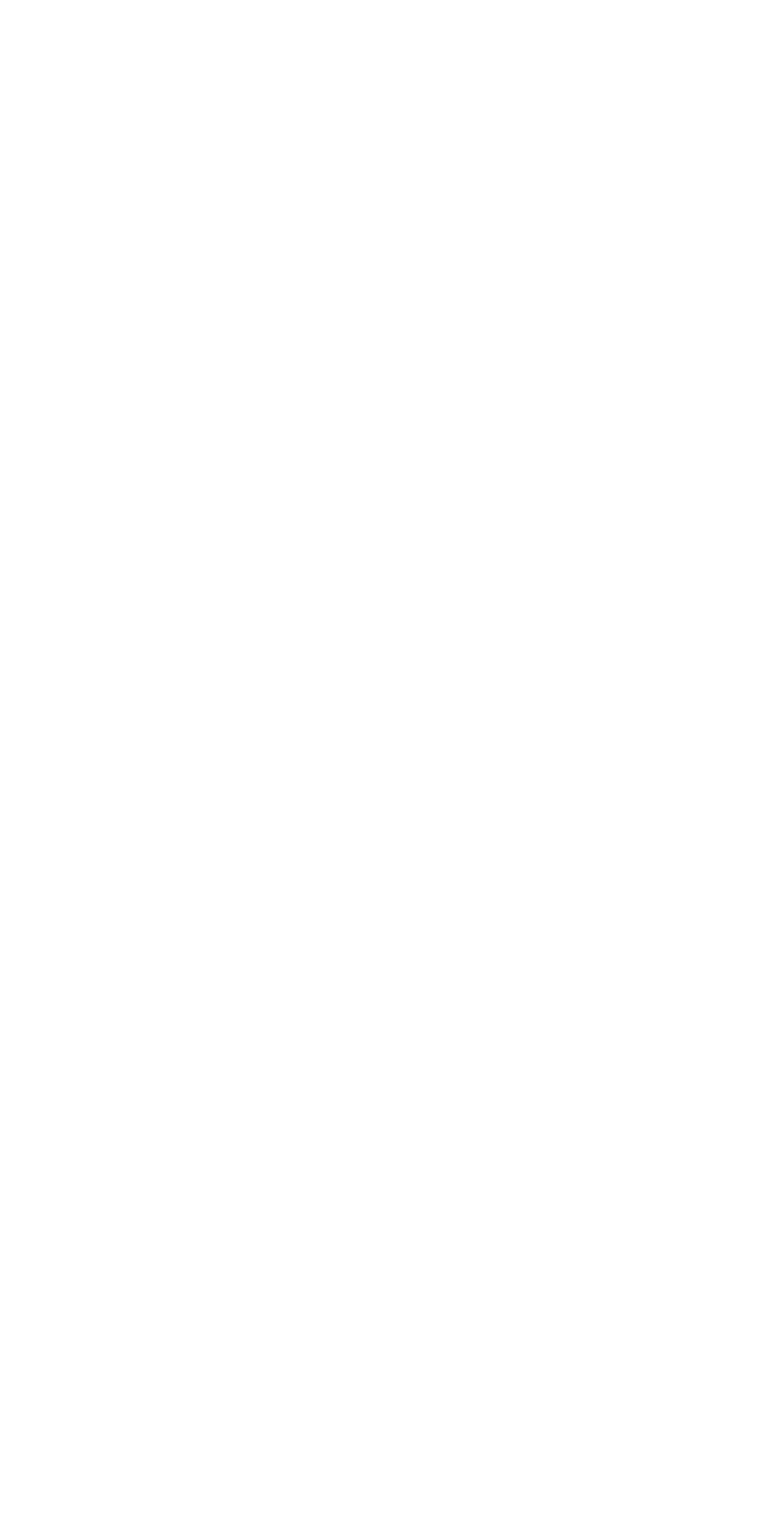
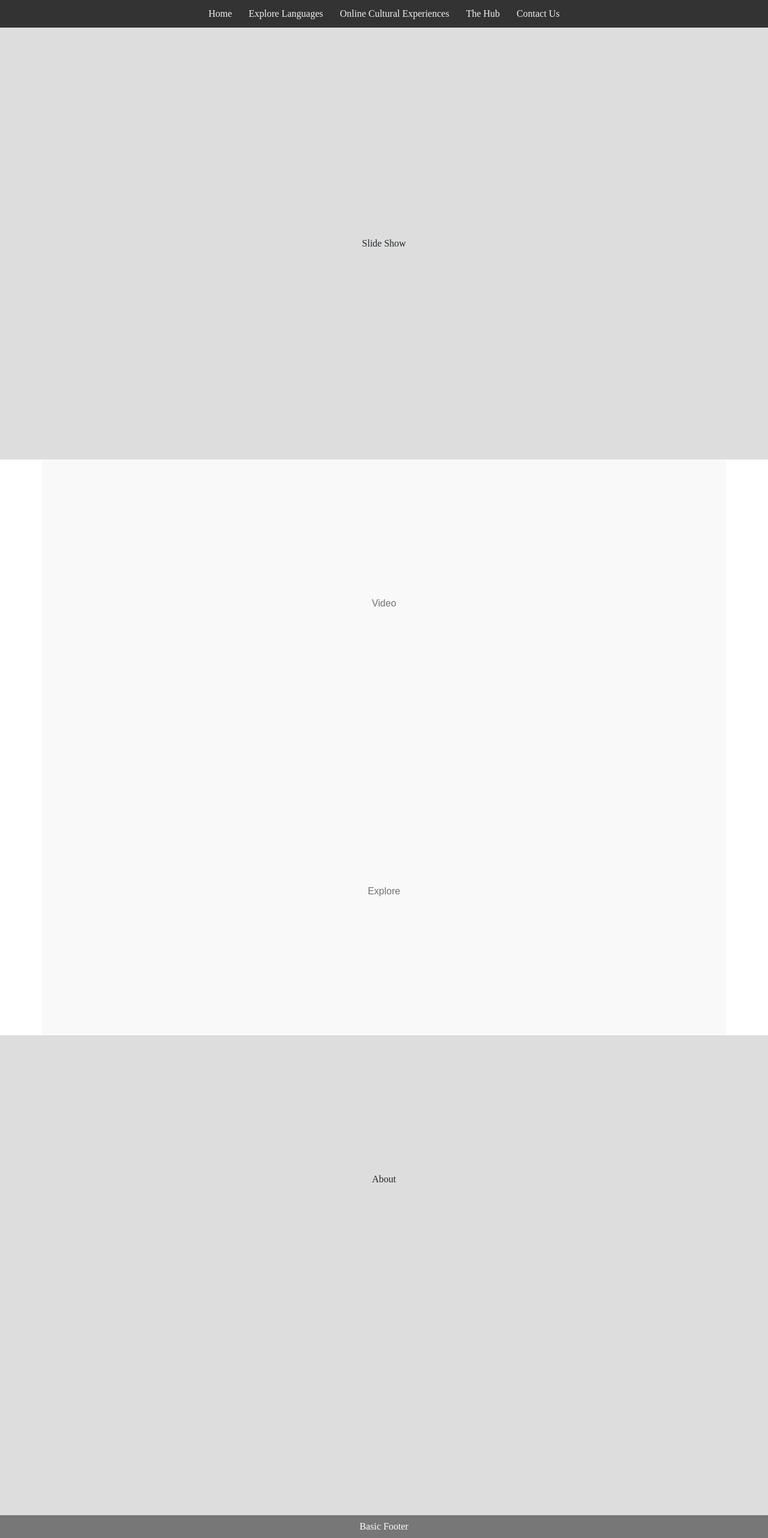
Before and after one commit to SurajGutti/Linguiyo, a React (Create React App) app in the folder frontend/: page / in a window 1280 px wide. Shown: the whole page at 60% size. Before the commit the page ends 800 px from the top, so only its background shows below. Built offline with nearby package versions, Linux system fonts and the light colour scheme.

Commit message:
added basic navbar/footer and display grid

```diff
--- a/frontend/src/App.js
+++ b/frontend/src/App.js
@@ -2,20 +2,20 @@ import React from 'react';
 import 'bootstrap/dist/css/bootstrap.min.css';
 import HelpPage from './components/help_page/help_page';
 import UserShow from './components/users/user_show';
+import HomePage from './components/home_page/home_page';
+import Navbar from './components/navbar/navbar';
+import Footer from './components/footer/footer';
 import { BrowserRouter, Route } from 'react-router-dom';
 
 function App() {
   return (
     <BrowserRouter>
-      {/* <div className="App"> */}
-
-
+      <Navbar />
+      <Route exact path="/" component={HomePage} />
       <Route exact path="/help" component={HelpPage} />
       {/* use a wildcard below - /users/:id */}
       <Route exact path="/users/priya" component={UserShow} />
-
-
-      {/* </div> */}
+      <Footer />
     </BrowserRouter>
   );
 }
--- /dev/null
+++ b/frontend/src/components/footer/footer.jsx
@@ -0,0 +1,20 @@
+import React from 'react';
+import { Link } from 'react-router-dom';
+import 'bootstrap/dist/css/bootstrap.min.css';
+import './footer_style.css'
+
+class Footer extends React.Component {
+    constructor(props) {
+        super(props);
+    }
+
+    render() {
+        return (
+            <footer>
+                <p>Basic Footer</p>
+            </footer>
+        )
+    }
+}
+
+export default Footer;
--- /dev/null
+++ b/frontend/src/components/footer/footer_style.css
@@ -0,0 +1,6 @@
+footer {
+    background-color: #777;
+    padding: 10px;
+    text-align: center;
+    color: white;
+}
--- a/frontend/src/components/help_page/help_page.jsx
+++ b/frontend/src/components/help_page/help_page.jsx
@@ -7,11 +7,16 @@ import moneyicon from '../../images/moneyicon.PNG'
 import phoneicon from '../../images/phoneicon.PNG'
 import 'bootstrap/dist/css/bootstrap.min.css';
 import { Link } from 'react-router-dom';
+import './help_page_style.css';
 
+class help_page extends React.Component {
+    constructor(props) {
+        super(props);
+    }
 
-const help_page = props => {
+    render() {
         return (
-        <div className="container">
+            <div className="container" >
                 <h2 className="pb-3 pt-3">Select a topic to search for help</h2>
                 <div id="help-grid" className="row">
                     <a href="#" className="col-md">
@@ -63,5 +68,6 @@ const help_page = props => {
             </div>
         )
     }
+}
 
 export default help_page;
--- a/frontend/src/components/home_page/home_page.jsx
+++ b/frontend/src/components/home_page/home_page.jsx
@@ -0,0 +1,33 @@
+import React from 'react';
+import { Link } from 'react-router-dom';
+import 'bootstrap/dist/css/bootstrap.min.css';
+import './home_page_style.css'
+
+class HomePage extends React.Component {
+    constructor(props) {
+        super(props);
+    }
+
+    render() {
+        return (
+            <div className="wrapper">
+                <div className="slides">
+                    <h2>Slide Show</h2>
+                </div>
+                <div className="container">
+                    <div className="video">
+                        <h2>Video</h2>
+                    </div>
+                    <div className="explore">
+                        <h2>Explore</h2>
+                    </div>
+                </div>
+                <div className="about">
+                    <h2>About</h2>
+                </div>
+            </div>
+        )
+    }
+}
+
+export default HomePage;
--- a/frontend/src/components/home_page/home_page_style.css
+++ b/frontend/src/components/home_page/home_page_style.css
@@ -18,27 +18,39 @@ time, mark, audio, video {
 	font: inherit;
 	vertical-align: baseline;
 }
-/* HTML5 display-role reset for older browsers */
-article, aside, details, figcaption, figure,
-footer, header, hgroup, menu, nav, section {
-	display: block;
+
+.wrapper{
+	display:grid;
 }
-body {
-	line-height: 1;
-	background-color: rgb(243, 240, 235);
+
+.slides{
+	height: 45em;
+	text-align: center;
+	line-height: 45;
 }
-ol, ul {
-	list-style: none;
+
+.video{
+	height: 30em;
+	text-align: center;
+	line-height: 30;
 }
-blockquote, q {
-	quotes: none;
+
+.explore{
+	height: 30em;
+	text-align: center;
+	line-height: 30;
 }
-blockquote:before, blockquote:after,
-q:before, q:after {
-	content: '';
-	content: none;
+
+.about{
+	height: 50em;
+	text-align: center;
+	line-height: 30;
 }
-table {
-	border-collapse: collapse;
-	border-spacing: 0;
+
+.wrapper > div{
+	background: rgb(250, 249, 249);
 }
+
+.wrapper > div:nth-child(odd){
+	background: #ddd;
+}
--- /dev/null
+++ b/frontend/src/components/navbar/navbar.jsx
@@ -0,0 +1,43 @@
+import React from 'react';
+import 'bootstrap/dist/css/bootstrap.min.css';
+import './navbar_style.css';
+import { Link } from 'react-router-dom';
+
+class Navbar extends React.Component {
+    listener = null;
+    state = {
+        nav: false
+    }
+    componentDidMount() {
+        window.addEventListener("scroll", this.handleScroll);
+    }
+    componentWillUnmount() {
+        window.removeEventListener('scroll');
+    }
+    handleScroll = () => {
+        if (window.pageYOffset > 140) {
+            if (!this.state.nav) {
+                this.setState({ nav: true });
+            }
+        } else {
+            if (this.state.nav) {
+                this.setState({ nav: false });
+            }
+        }
+
+    }
+
+    render() {
+        return (
+            <div id="navbar">
+                <Link to="/">Home</Link>
+                <Link to="/">Explore Languages</Link>
+                <Link to="/">Online Cultural Experiences</Link>
+                <Link to="/">The Hub</Link>
+                <Link to="/">Contact Us</Link>
+            </div>
+        );
+    }
+}
+
+export default Navbar;
--- /dev/null
+++ b/frontend/src/components/navbar/navbar_style.css
@@ -0,0 +1,27 @@
+#navbar {
+    overflow: hidden;
+    background-color: #333;
+    text-align: center;
+}
+
+#navbar a {
+    display: inline-block;
+    color: #f2f2f2;
+    text-align: center;
+    padding: 14px;
+    text-decoration: none;
+}
+
+.content {
+    padding: 16px;
+}
+
+.sticky {
+    position: fixed;
+    top: 0;
+    width: 100%;
+}
+
+.sticky + .content {
+    padding-top: 60px;
+}
--- a/frontend/src/index.css
+++ b/frontend/src/index.css
@@ -11,38 +11,3 @@ code {
   font-family: source-code-pro, Menlo, Monaco, Consolas, 'Courier New',
     monospace;
 }
-
-/* Help Grid */
-
-.container h2{
-  font-family: Arial, Helvetica, sans-serif;
-  color: #747474;
-}
-
-#help-grid .col-md{
-  border: 1px solid lightgray;
-  padding: 5rem;
-  margin: 1rem;
-  border-radius: 5px;
-  text-align: center;
-  color: #606060;
-  font-family: Arial, Helvetica, sans-serif;
-  box-shadow: 1px 2px #D4D4D5;
-}
-
-
-#help-grid .col-md p{
-  font-size: smaller;
-}
-
-
-#help-grid a:hover{
-  text-decoration: none;
-}
-
-.icons {
-  display: block;
-  margin: auto;
-  padding-bottom: 1rem;
-  height: 5rem;
-}
```
Also changed, not shown: 1 other file (tests, documents, lock files or other folders). Lines whose indentation alone changed are shown as unchanged.
